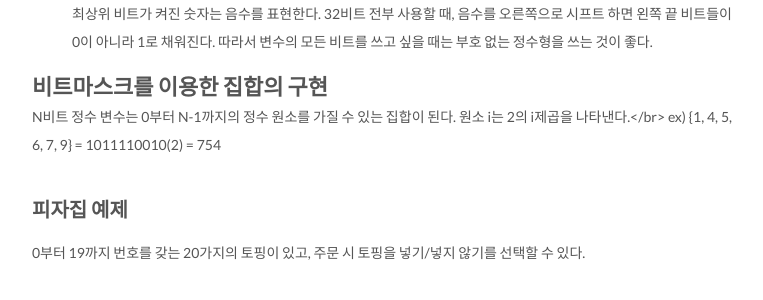
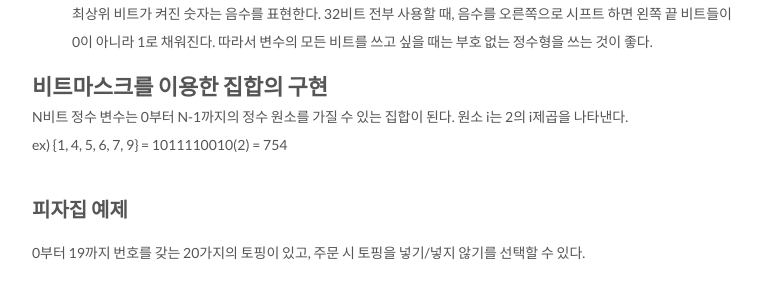
Before and after one commit to groovypark/groovypark.github.io, a Jekyll site: the page built from _posts/2017-10-04-비트마스크.md, in a window 1280 px wide. Shown: the part 2090-2390 px from the top of the page, without its empty margins (258-1021 px from the left). Built offline with Jekyll 4.4.1, drawn with Linux system fonts in a browser that asks for light colours.

Commit message:
줄바꿈

```diff
--- a/_posts/2017-10-04-비트마스크.md
+++ b/_posts/2017-10-04-비트마스크.md
@@ -63,7 +63,7 @@ int d = ((6 & 4) == 4);
 : 최상위 비트가 켜진 숫자는 음수를 표현한다. 32비트 전부 사용할 때, 음수를 오른쪽으로 시프트 하면 왼쪽 끝 비트들이 0이 아니라 1로 채워진다. 따라서 변수의 모든 비트를 쓰고 싶을 때는 부호 없는 정수형을 쓰는 것이 좋다.
 
 # 비트마스크를 이용한 집합의 구현
-N비트 정수 변수는 0부터 N-1까지의 정수 원소를 가질 수 있는 집합이 된다.  원소 i는 2의 i제곱을 나타낸다.</br>
+N비트 정수 변수는 0부터 N-1까지의 정수 원소를 가질 수 있는 집합이 된다.  원소 i는 2의 i제곱을 나타낸다.<br/>
 ex) {1, 4, 5, 6, 7, 9}  = 1011110010(2) = 754
 
 ## 피자집 예제
```
